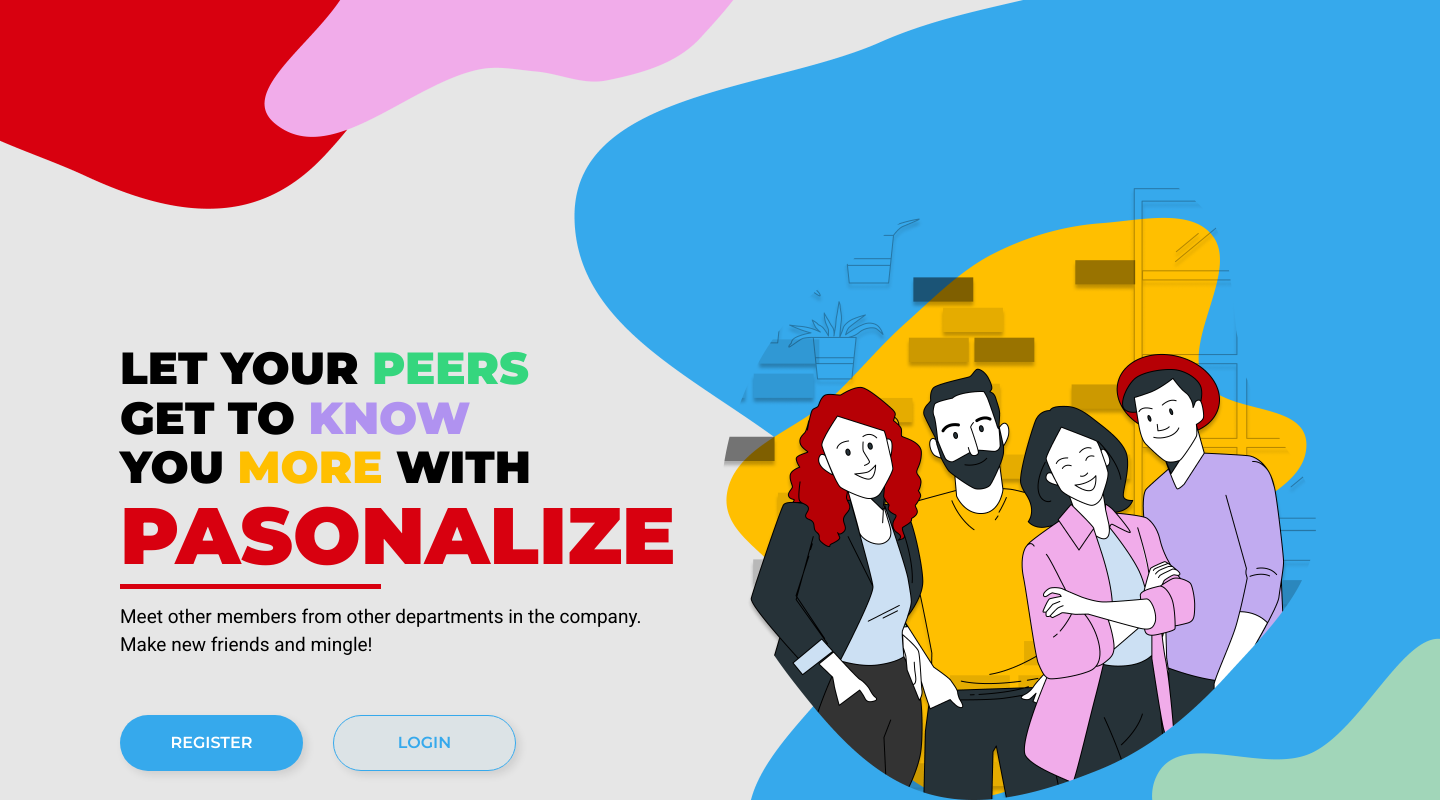
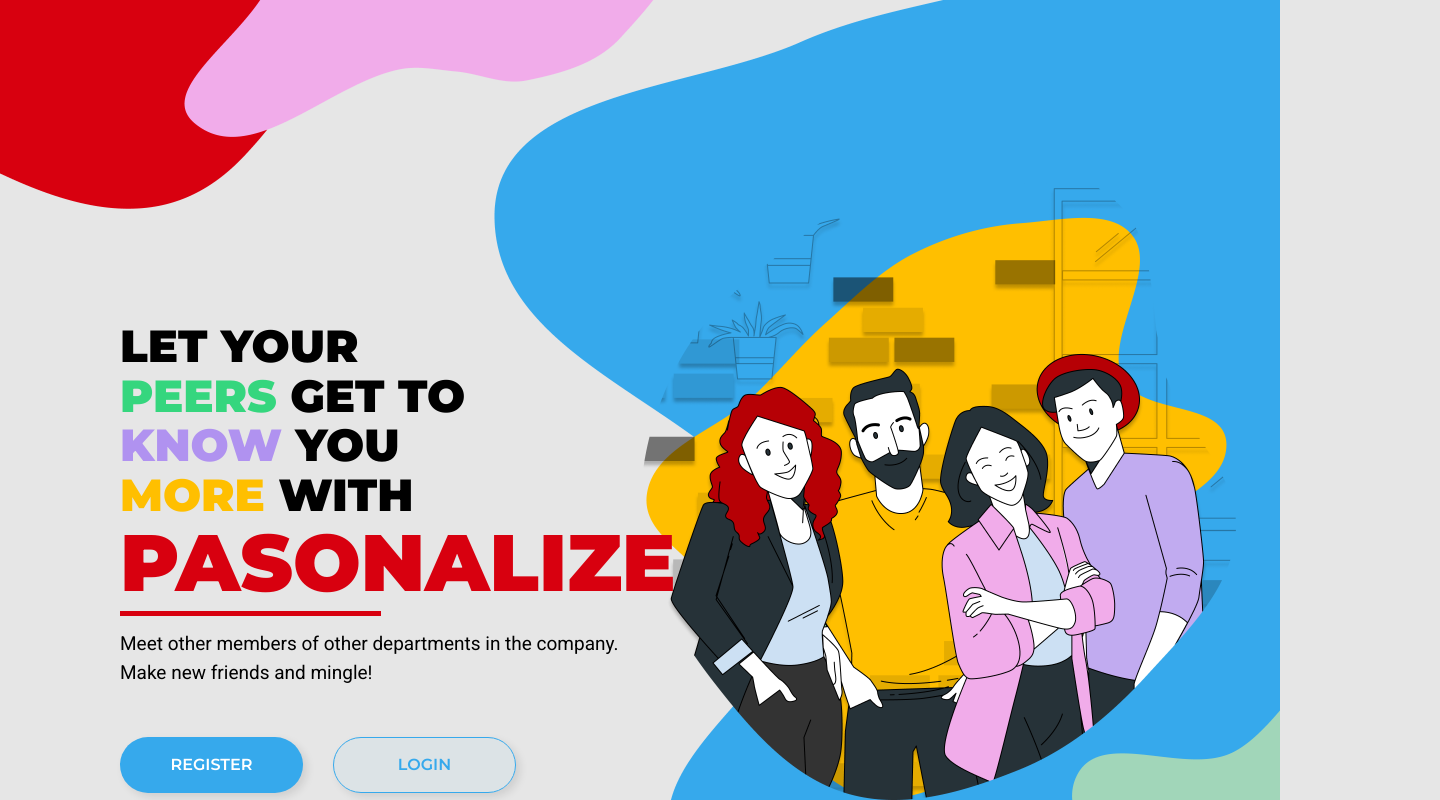
Before and after one commit to ryanesmores07/ryan-pasonalize-project, a React (Vite) app in the folder client/: page / in a window 1280 px wide. Shown: the top 800 px of the page, 1440 px wide, since content can reach past the window. Built offline with nearby package versions, Linux system fonts and the light colour scheme.

Commit message:
Continue with All Members Styling

```diff
--- a/client/src/assets/css/index.css
+++ b/client/src/assets/css/index.css
@@ -171,3 +171,7 @@
   text-transform: capitalize;
   display: inline-block;
 }
+
+.kintone {
+
+}
--- /dev/null
+++ b/client/src/components/JobInfo.jsx
@@ -0,0 +1,5 @@
+const JobInfo = () => {
+  return <div>JobInfo</div>;
+};
+
+export default JobInfo;
--- a/client/src/components/LogoutContainer.jsx
+++ b/client/src/components/LogoutContainer.jsx
@@ -36,9 +36,9 @@
 const Wrapper = styled.div`
   position: relative;
   .logout-btn {
-    width: 175px;
-    height: 45px;
-    font-size: 1.6rem;
+    width: 120px;
+    height: 35px;
+    font-size: 1.2rem;
     display: flex;
     align-items: center;
     justify-content: center;
@@ -51,7 +51,7 @@
   }
   .icon-1,
   .icon-2 {
-    font-size: 2.5rem;
+    font-size: 2rem;
   }
   .dropdown {
     position: absolute;
--- a/client/src/components/Navbar.jsx
+++ b/client/src/components/Navbar.jsx
@@ -42,7 +42,7 @@
   .toggle-btn {
     background: transparent;
     border-color: transparent;
-    font-size: 3rem;
+    font-size: 2rem;
     color: var(--off-black);
     cursor: pointer;
     display: flex;
@@ -56,7 +56,7 @@
   .logo {
     display: flex;
     align-items: center;
-    width: 15rem;
+    width: 10rem;
   }
   .btn-container {
     display: flex;
--- a/client/src/components/SmallSidebar.jsx
+++ b/client/src/components/SmallSidebar.jsx
@@ -54,7 +54,7 @@
   .content {
     background: var(--light-blue);
     width: 90vw;
-    height: 95vh;
+    /* height: 95vh; */
     border-radius: var(--border-radius);
     padding: 8rem 2rem;
     position: relative;
@@ -64,7 +64,7 @@
   }
   .close-btn {
     position: absolute;
-    top: 10px;
+    top: 50px;
     left: 10px;
     background: transparent;
     border-color: transparent;
--- a/client/src/components/User.jsx
+++ b/client/src/components/User.jsx
@@ -1,4 +1,65 @@
-const Member = () => {
-  return <div>Member</div>;
+import { FaBriefcase } from "react-icons/fa";
+import { Link } from "react-router-dom";
+import JobInfo from "./JobInfo";
+import { Form } from "react-router-dom";
+import styled from "styled-components";
+import avatarTemp from "../assets/images/UserPage/Ellipse1.png";
+
+const User = ({ firstName, lastName, jobDepartment, _id, avatar }) => {
+  return (
+    <Wrapper>
+      <div className="container">
+        <div className="avatar-container">
+          <img src={avatarTemp} alt="avatar" />
+        </div>
+        <div className="name-position-container">
+          <h3>
+            {firstName} <br /> <span>{lastName}</span>
+          </h3>
+          {jobDepartment && <h4>{jobDepartment}</h4>}
+          <h4>Kintone</h4>
+        </div>
+      </div>
+    </Wrapper>
+  );
 };
-export default Member;
+export default User;
+
+const Wrapper = styled.article`
+  .container {
+    display: flex;
+    align-items: flex-end;
+    gap: 1rem;
+    width: 281px;
+
+    h3 {
+      font-weight: 500;
+      text-transform: capitalize;
+      font-size: 2rem;
+      margin-bottom: 9px;
+    }
+    h4 {
+      font-weight: 500;
+      font-size: 1.5rem;
+      margin-left: 14px;
+      &::after {
+        content: "";
+        position: relative;
+        top: -21px;
+        z-index: -1;
+        left: -14px;
+        height: 2.6rem;
+        width: 145px;
+        background-color: var(--light-yellow);
+        border-radius: 50rem;
+        display: block;
+      }
+    }
+
+    .name-position-container {
+      display: flex;
+      flex-direction: column;
+      justify-content: center;
+    }
+  }
+`;
--- a/client/src/components/UsersContainer.jsx
+++ b/client/src/components/UsersContainer.jsx
@@ -41,7 +41,8 @@
   }
   @media (min-width: 1120px) {
     .users {
-      grid-template-columns: 1fr 1fr;
+      place-items: center;
+      grid-template-columns: 1fr 1fr 1fr;
       gap: 2rem;
     }
   }
--- a/client/src/components/index.js
+++ b/client/src/components/index.js
@@ -7,3 +7,4 @@
 export { default as LogoutContainer } from "./LogoutContainer";
 export { default as SearchContainer } from "./SearchContainer";
 export { default as UsersContainer } from "./UsersContainer";
+export { default as JobInfo } from "./JobInfo";
--- a/client/src/pages/Landing.jsx
+++ b/client/src/pages/Landing.jsx
@@ -18,7 +18,7 @@
             <h1>PASONALIZE</h1>
             <div className="divider"></div>
             <p>
-              Meet other members from other departments in the company. Make new
+              Meet other members of other departments in the company. Make new
               friends and mingle!
             </p>
           </div>
@@ -54,7 +54,7 @@
 const Wrapper = styled.section`
   .container {
     min-height: 1024px;
-    min-width: 1440px;
+    min-width: 1024px;
     display: flex;
     justify-content: center;
     align-items: center;
@@ -95,7 +95,7 @@
       .buttons {
         display: flex;
         gap: 3rem;
-        margin-top: 5.5rem;
+        margin-top: 5rem;
         .register-btn,
         .login-btn {
           font-size: 1.6rem;
@@ -107,6 +107,11 @@
           font-family: "Montserrat";
           cursor: pointer;
           box-shadow: 4px 4px 8px rgba(0, 0, 0, 0.1);
+          transition: background-color 0.3s ease, color 0.3s ease;
+          &:hover {
+            background-color: var(--dark-blue);
+            color: #ffffff;
+          }
         }
         .register-btn {
           color: #ffffff;
```
Also changed, not shown: client/src/assets/images/UserPage/Ellipse1.png (added).
